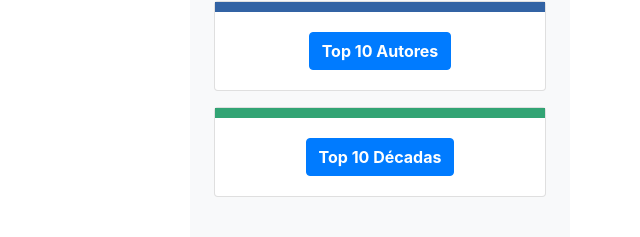
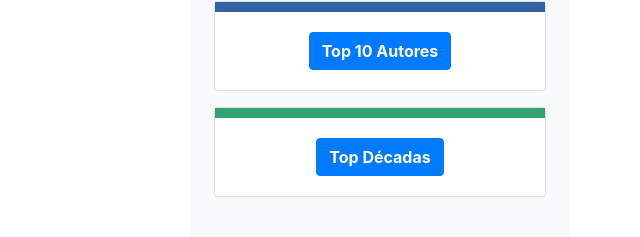
Before and after one commit to AI-School-F5-P3/WebScraping_Angelmaria, a Django app: page / in a window 1280 px wide. Shown: the part 599-836 px from the top of the page, without its empty margins (640-1280 px from the left). Run offline with Django 5.2, Linux system fonts and the light colour scheme; data that the repository does not hold is empty; some libraries are stand-ins or nearby versions.

Commit message:
cambio estilos boton Top Decadas

```diff
--- a/quotes/templates/quotes/quote_list.html
+++ b/quotes/templates/quotes/quote_list.html
@@ -149,7 +149,7 @@
             <!-- Botón para mostrar la distribución de citas por década -->
             <div class="card mb-3">
                 <div class="card-body text-center" style="border-top: 10px solid rgba(8, 145, 88, 0.828);">
-                    <button id="show-author-decade-distribution" class="btn btn-primary"><span style="font-weight: bold">Top 10 Décadas</span></button>
+                    <button id="show-author-decade-distribution" class="btn btn-primary"><span style="font-weight: bold">Top Décadas</span></button>
                 </div>
             </div>
         </div>
```
